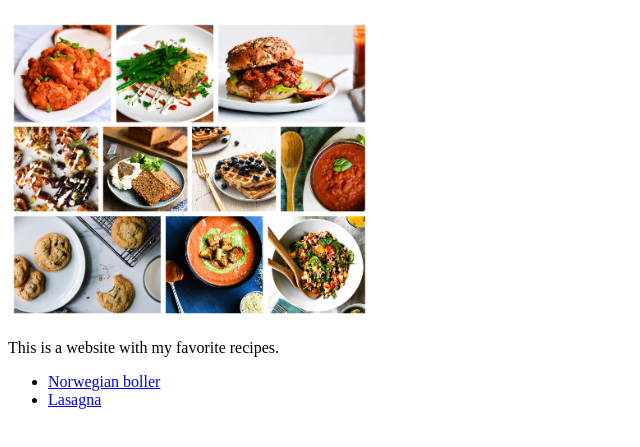
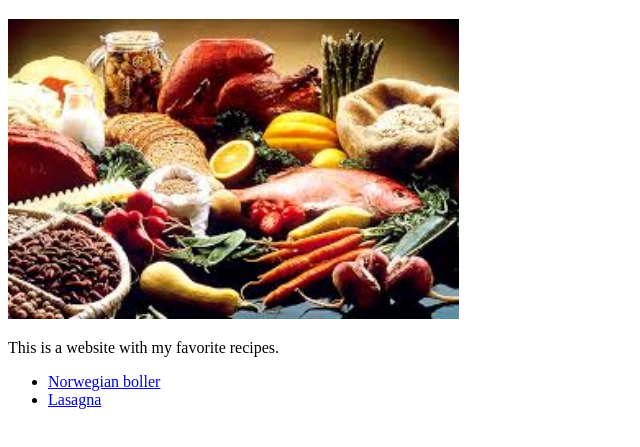
Before and after one commit to trlang/odin-recipes, a plain HTML site: page index.html in a window 1280 px wide. Shown: the part 61-508 px from the top of the page, without its empty margins (0-640 px from the left). Drawn offline with Linux system fonts and the light colour scheme.

Commit message:
fix: Change index image to .jpeg

```diff
--- a/index.html
+++ b/index.html
@@ -6,7 +6,7 @@
     </header>
     <body>
         <h1>My favorite recipes!</h1>
-        <img src="/img/recipes.jpg" alt="Image of all the foods you can imagine" height="300">
+        <img src="/img/food.jpeg" alt="Image of all the foods you can imagine" height="300">
         <p>This is a website with my favorite recipes.</p>
         <ul>
             <li><a href="recipes/boller.html">Norwegian boller</a></li>
```
Also changed, not shown: img/food.jpeg (added).
